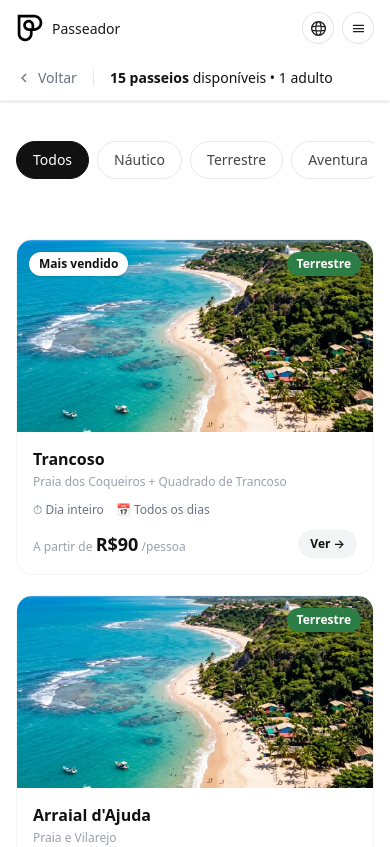
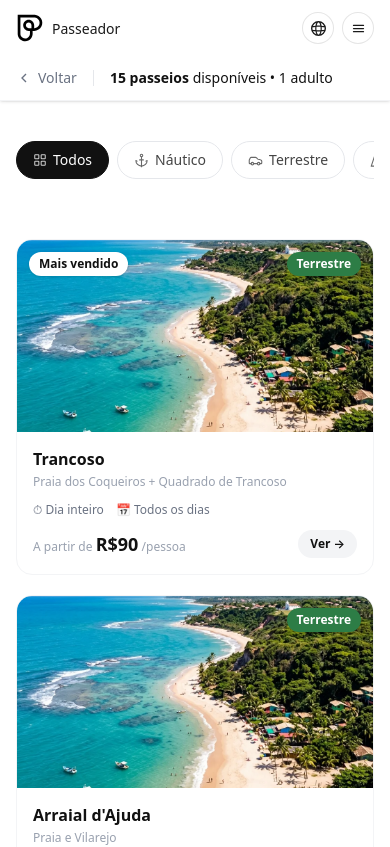
Before and after one commit to Huendelx/Tour-Porto-Seguro, a Next.js app: page /buscar in a window 390 px wide. Shown: the top 847 px of the page. Built offline with nearby package versions, Linux system fonts and the light colour scheme.

Commit message:
feat: ícones nas categorias do filtro (desktop sidebar + chips mobile)

```diff
--- a/src/app/buscar/page.tsx
+++ b/src/app/buscar/page.tsx
@@ -4,9 +4,18 @@ import { useSearchParams, useRouter } from "next/navigation";
 import { Suspense, useState, useMemo } from "react";
 import Image from "next/image";
 import Link from "next/link";
+import { Anchor, Car, Mountain, Landmark, Moon, LayoutGrid } from "lucide-react";
 import { tours, categoryLabel, categoryColor, Tour } from "@/data/tours";
 
 const CATEGORIES = ["nautico", "terrestre", "aventura", "cultural", "noturno"] as const;
+
+const categoryIcon: Record<string, React.ReactNode> = {
+  nautico:    <Anchor   size={15} strokeWidth={1.75} />,
+  terrestre:  <Car      size={15} strokeWidth={1.75} />,
+  aventura:   <Mountain size={15} strokeWidth={1.75} />,
+  cultural:   <Landmark size={15} strokeWidth={1.75} />,
+  noturno:    <Moon     size={15} strokeWidth={1.75} />,
+};
 
 function SearchResults() {
   const searchParams = useSearchParams();
@@ -64,11 +73,11 @@ function SearchResults() {
           <div className="sticky top-32">
             <p className="text-xs font-semibold text-gray-400 uppercase tracking-wide mb-3">Categoria</p>
             <div className="space-y-1 mb-6">
-              <FilterBtn active={catFilter === "todos"} onClick={() => setCatFilter("todos")}>
+              <FilterBtn active={catFilter === "todos"} onClick={() => setCatFilter("todos")} icon={<LayoutGrid size={15} strokeWidth={1.75} />}>
                 Todos os passeios
               </FilterBtn>
               {CATEGORIES.map((c) => (
-                <FilterBtn key={c} active={catFilter === c} onClick={() => setCatFilter(c)}>
+                <FilterBtn key={c} active={catFilter === c} onClick={() => setCatFilter(c)} icon={categoryIcon[c]}>
                   {categoryLabel[c]}
                 </FilterBtn>
               ))}
@@ -96,9 +105,9 @@ function SearchResults() {
         {/* ── Filtros mobile (horizontal) ── */}
         <div className="lg:hidden w-full mb-6">
           <div className="flex gap-2 overflow-x-auto pb-1 scrollbar-hide">
-            <MobileFilterChip active={catFilter === "todos"} onClick={() => setCatFilter("todos")}>Todos</MobileFilterChip>
+            <MobileFilterChip active={catFilter === "todos"} onClick={() => setCatFilter("todos")} icon={<LayoutGrid size={14} strokeWidth={1.75} />}>Todos</MobileFilterChip>
             {CATEGORIES.map((c) => (
-              <MobileFilterChip key={c} active={catFilter === c} onClick={() => setCatFilter(c)}>
+              <MobileFilterChip key={c} active={catFilter === c} onClick={() => setCatFilter(c)} icon={categoryIcon[c]}>
                 {categoryLabel[c]}
               </MobileFilterChip>
             ))}
@@ -183,27 +192,29 @@ function TourResultCard({ tour }: { tour: Tour }) {
   );
 }
 
-function FilterBtn({ active, onClick, children }: { active: boolean; onClick: () => void; children: React.ReactNode }) {
+function FilterBtn({ active, onClick, icon, children }: { active: boolean; onClick: () => void; icon?: React.ReactNode; children: React.ReactNode }) {
   return (
     <button
       onClick={onClick}
-      className={`w-full text-left text-sm px-3 py-2 rounded-xl transition-colors ${
+      className={`w-full text-left text-sm px-3 py-2 rounded-xl transition-colors flex items-center gap-2 ${
         active ? "bg-[#111] text-white font-semibold" : "text-[#444] hover:bg-gray-50"
       }`}
     >
+      {icon && <span className="flex-shrink-0 opacity-70">{icon}</span>}
       {children}
     </button>
   );
 }
 
-function MobileFilterChip({ active, onClick, children }: { active: boolean; onClick: () => void; children: React.ReactNode }) {
+function MobileFilterChip({ active, onClick, icon, children }: { active: boolean; onClick: () => void; icon?: React.ReactNode; children: React.ReactNode }) {
   return (
     <button
       onClick={onClick}
-      className={`flex-shrink-0 text-sm px-4 py-2 rounded-full border transition-colors whitespace-nowrap ${
+      className={`flex-shrink-0 text-sm px-4 py-2 rounded-full border transition-colors whitespace-nowrap flex items-center gap-1.5 ${
         active ? "bg-[#111] text-white border-[#111]" : "text-[#444] border-gray-200 hover:border-gray-400"
       }`}
     >
+      {icon && <span className="flex-shrink-0 opacity-80">{icon}</span>}
       {children}
     </button>
   );
```
